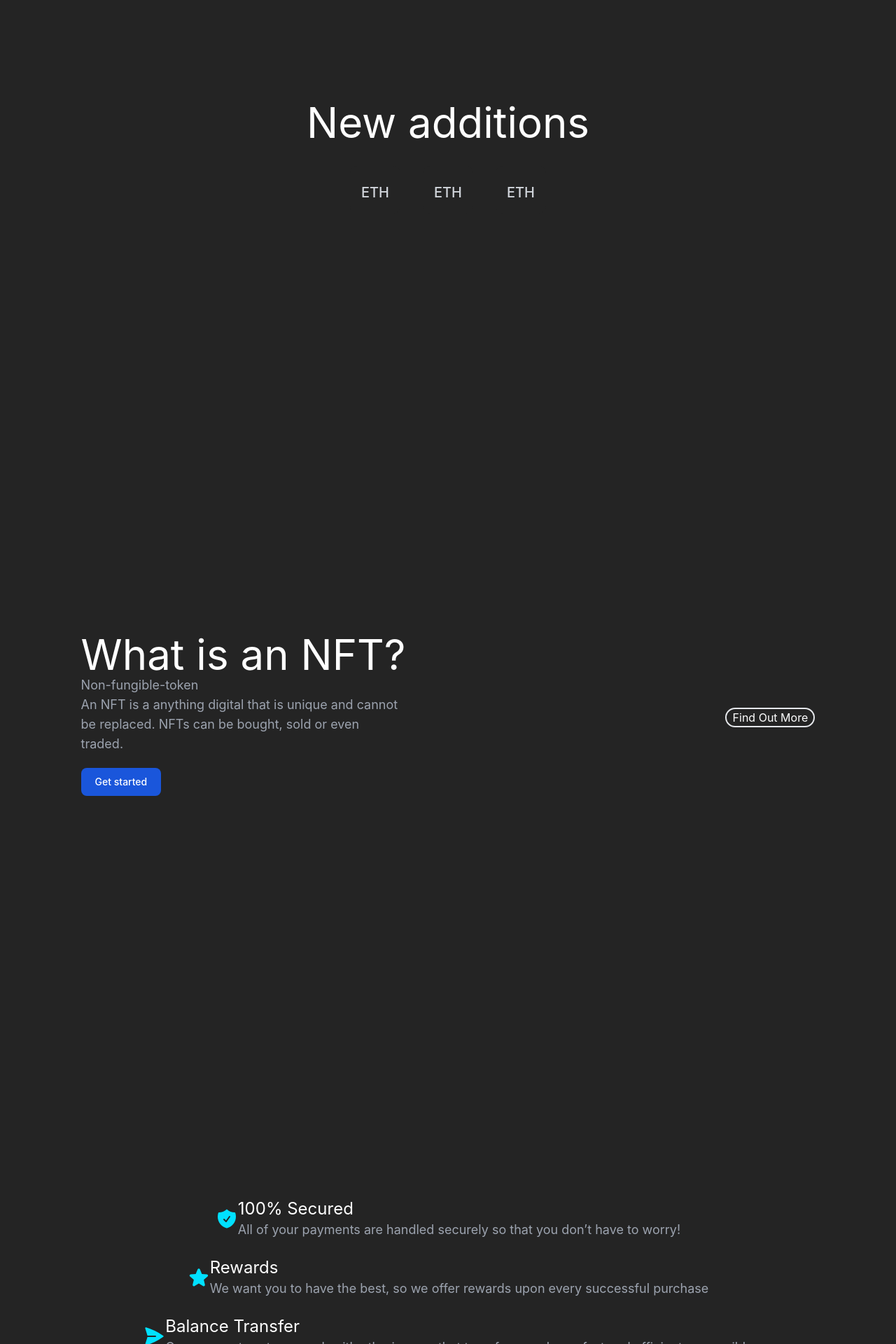
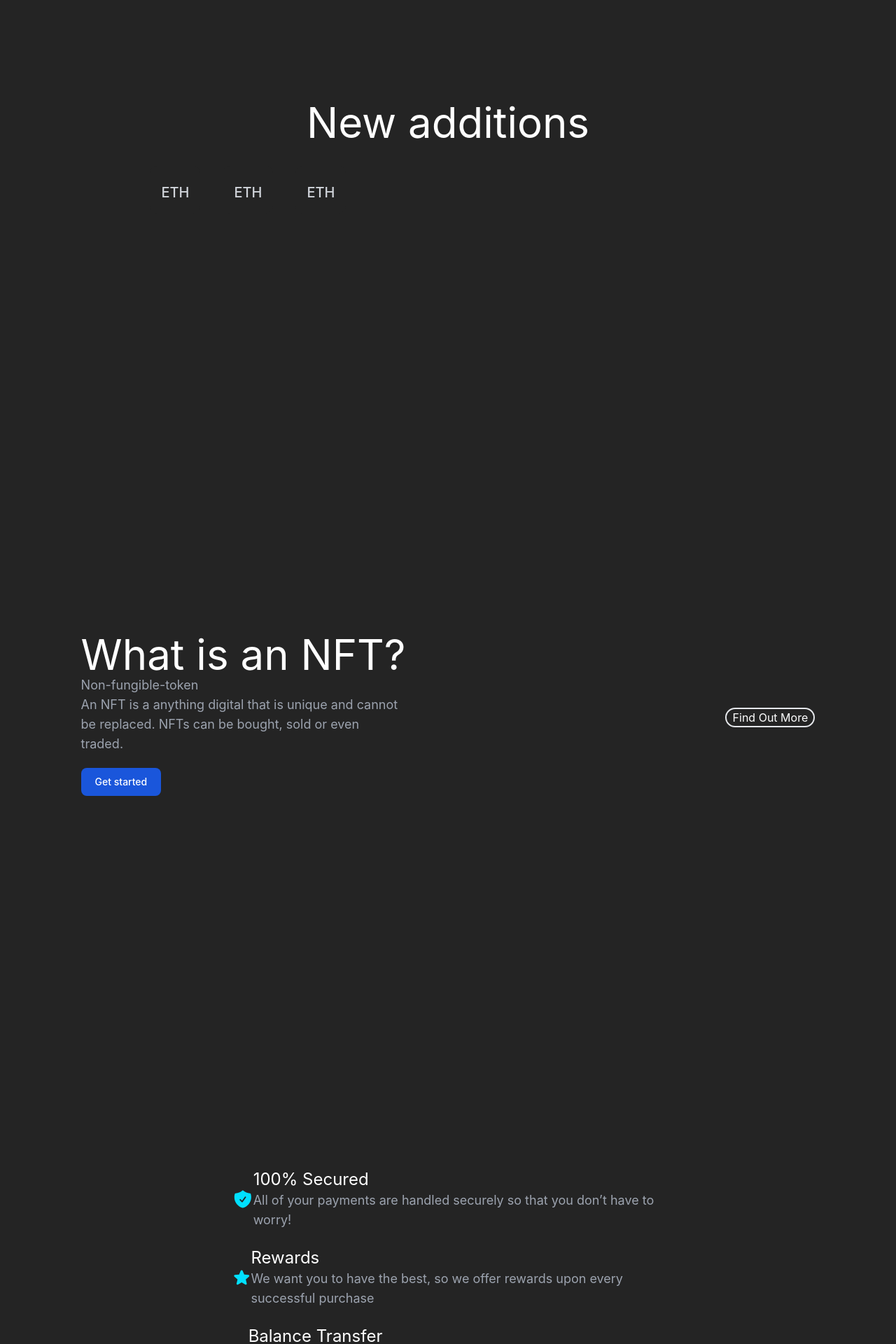
Before and after one commit to DihanVermeulen/CodeSpace-Online_Store, a PHP site: page / in a window 1280 px wide. Shown: the part 1800-3720 px from the top of the page at 70% size. Run offline with PHP 8.4, Linux system fonts and the light colour scheme; data that the repository does not hold is empty.

Commit message:
Updated styles and classes

```diff
--- a/src/views/Home.php
+++ b/src/views/Home.php
@@ -29,7 +29,7 @@ $product_data = $product_dao->readAll(new DbConfig());
     <!-- Featured products section -->
     <section class="h-screen flex flex-col justify-center items-center p-8">
         <h2 class="text-5xl sm:text-6xl md:text-6xl lg:text-6xl xl:text-7xl mb-8">Featured products</h2>
-        <form method="POST" class="flex space-x-4 sm:space-x-8 md:space-x-8 lg:space-x-8 xl:space-x-8">
+        <form method="POST" class="flex space-x-4 sm:space-x-8 md:space-x-8 lg:space-x-8 xl:space-x-8 homepage-additions">
             <?php
             for ($index = 0; $index < 3; $index++) { ?>
                 <button value="<?php echo $product_data[$index]['id'] ?>" type="submit" name="view-product" class="z-10 font-medium bg-transparent hover:drop-shadow-lg rounded-lg hover:bg-gray-800 focus:bg-indigo-300">
@@ -48,7 +48,7 @@ $product_data = $product_dao->readAll(new DbConfig());
     <!-- New additions section -->
     <section class="h-screen flex flex-col justify-center items-center p-8">
         <h2 class="text-5xl sm:text-6xl md:text-6xl lg:text-6xl xl:text-7xl mb-8">New additions</h2>
-        <form method="POST" class="flex space-x-4 sm:space-x-8 md:space-x-8 lg:space-x-8 xl:space-x-8">
+        <form method="POST" class="flex space-x-4 sm:space-x-8 md:space-x-8 lg:space-x-8 xl:space-x-8 homepage-additions">
             <?php
             for ($index = 3; $index < 6; $index++) { ?>
                 <button value="<?php echo $product_data[$index]['id'] ?>" type="submit" name="view-product" class="z-10 font-medium bg-transparent hover:drop-shadow-lg rounded-lg hover:bg-gray-800 focus:bg-indigo-300">
@@ -82,8 +82,8 @@ $product_data = $product_dao->readAll(new DbConfig());
         </a>
     </section>
 
-    <section class='h-screen flex flex-col items-center justify-center'>
-        <article class='flex flex-row hover:bg-gray-700 items-center p-3 rounded w-2/3 sm:w-1/2 md:w-1/2'>
+    <section class='h-screen flex flex-col w-screen items-center justify-center'>
+        <article class='flex justify-center hover:bg-gray-700 items-center p-3 rounded homepage-information-article'>
             <svg xmlns="http://www.w3.org/2000/svg" viewBox="0 0 24 24" fill="#00E0FF" class="w-8 h-8">
                 <path fill-rule="evenodd" d="M12.516 2.17a.75.75 0 00-1.032 0 11.209 11.209 0 01-7.877 3.08.75.75 0 00-.722.515A12.74 12.74 0 002.25 9.75c0 5.942 4.064 10.933 9.563 12.348a.749.749 0 00.374 0c5.499-1.415 9.563-6.406 9.563-12.348 0-1.39-.223-2.73-.635-3.985a.75.75 0 00-.722-.516l-.143.001c-2.996 0-5.717-1.17-7.734-3.08zm3.094 8.016a.75.75 0 10-1.22-.872l-3.236 4.53L9.53 12.22a.75.75 0 00-1.06 1.06l2.25 2.25a.75.75 0 001.14-.094l3.75-5.25z" clip-rule="evenodd" />
             </svg>
@@ -95,7 +95,7 @@ $product_data = $product_dao->readAll(new DbConfig());
             </div>
         </article>
 
-        <article class='flex flex-row hover:bg-gray-700 items-center p-3 rounded w-2/3 sm:w-1/2 md:w-1/2 lg:w-1/2 xl:w-1/2'>
+        <article class='flex flex-row hover:bg-gray-700 items-center p-3 rounded homepage-information-article'>
             <svg xmlns="http://www.w3.org/2000/svg" viewBox="0 0 24 24" fill="#00E0FF" class="w-8 h-8">
                 <path fill-rule="evenodd" d="M10.788 3.21c.448-1.077 1.976-1.077 2.424 0l2.082 5.007 5.404.433c1.164.093 1.636 1.545.749 2.305l-4.117 3.527 1.257 5.273c.271 1.136-.964 2.033-1.96 1.425L12 18.354 7.373 21.18c-.996.608-2.231-.29-1.96-1.425l1.257-5.273-4.117-3.527c-.887-.76-.415-2.212.749-2.305l5.404-.433 2.082-5.006z" clip-rule="evenodd" />
             </svg>
@@ -109,7 +109,7 @@ $product_data = $product_dao->readAll(new DbConfig());
             </div>
         </article>
 
-        <article class='flex flex-row hover:bg-gray-700 items-center p-3 rounded w-2/3 sm:w-1/2'>
+        <article class='flex flex-row hover:bg-gray-700 items-center p-3 rounded homepage-information-article'>
             <svg xmlns="http://www.w3.org/2000/svg" viewBox="0 0 24 24" fill="#00E0FF" class="w-8 h-8">
                 <path d="M3.478 2.405a.75.75 0 00-.926.94l2.432 7.905H13.5a.75.75 0 010 1.5H4.984l-2.432 7.905a.75.75 0 00.926.94 60.519 60.519 0 0018.445-8.986.75.75 0 000-1.218A60.517 60.517 0 003.478 2.405z" />
             </svg>
```
